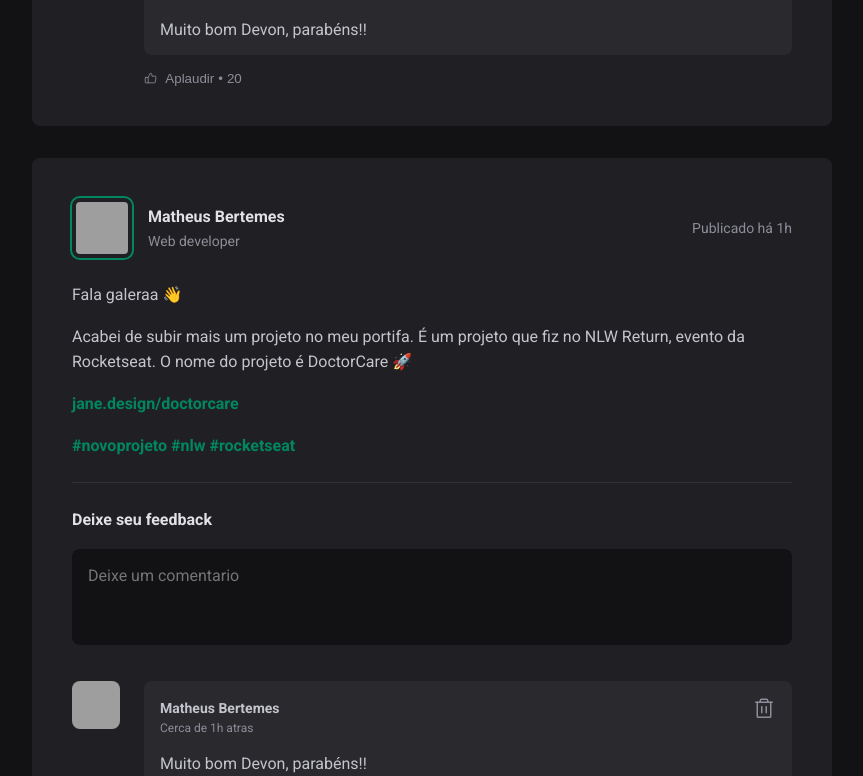
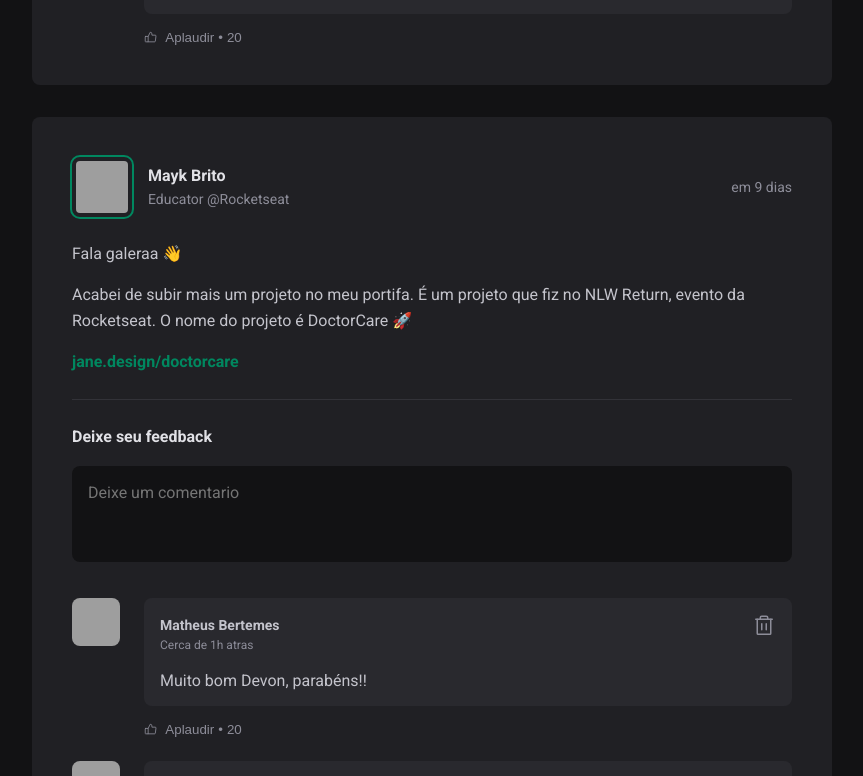
Before and after one commit to mathbertmes/rocketseat-ignite-reactjs-2022, a React (Vite) app in the folder aulas/01-fundamentos-reactjs/: page / in a window 1280 px wide. Shown: the part 1015-1791 px from the top of the page, without its empty margins (352-1215 px from the left). Built offline with nearby package versions, Linux system fonts and the light colour scheme; grey boxes are pictures that could not be loaded.

Commit message:
post properties

```diff
--- a/aulas/01-fundamentos-reactjs/package.json
+++ b/aulas/01-fundamentos-reactjs/package.json
@@ -9,6 +9,7 @@
     "preview": "vite preview"
   },
   "dependencies": {
+    "date-fns": "^2.29.3",
     "react": "^18.2.0",
     "react-dom": "^18.2.0"
   },
--- a/aulas/01-fundamentos-reactjs/src/components/Post.jsx
+++ b/aulas/01-fundamentos-reactjs/src/components/Post.jsx
@@ -1,35 +1,43 @@
+import { format, formatDistanceToNow } from "date-fns"
+import ptBR from "date-fns/locale/pt-BR"
 import { Avatar } from "./Avatar"
 import { Comment } from "./Comment"
 import styles from "./Post.module.css"
 
-export function Post(props){
+export function Post({ author, publishedAt, content }){
+
+  const publishedDateFormatted = format(publishedAt, "d 'de' LLLL 'ás' HH:mm'h'",{
+    locale: ptBR
+  })
+
+  const publishedDateRelativeToNow = formatDistanceToNow(publishedAt, {
+    locale : ptBR,
+    addSuffix : true
+  })
+
   return(
     <article className={styles.post}>
       <header>
         <div className={styles.author}>
-          <Avatar src="https://avatars.githubusercontent.com/u/81433910?s=400&u=5ef6efc69c304a6367a5e55efe7e82b465281bd5&v=4"/>
+          <Avatar src={author.avatarUrl}/>
           <div className={styles.authorInfo}>
-            <strong>Matheus Bertemes</strong>
-            <span>Web developer</span>
+            <strong>{author.name}</strong>
+            <span>{author.role}</span>
           </div>
         </div>
 
-        <time title="18 de agosto às 17:12h" datetime="2023-01-10 17:12:23">Publicado há 1h</time>
+        <time title={publishedDateFormatted} datetime={publishedAt.toISOString()}>
+          {publishedDateRelativeToNow}
+        </time>
       </header>
 
       <div className={styles.content}>
 
-        <p>Fala galeraa 👋</p>
-
-        <p>Acabei de subir mais um projeto no meu portifa. É um projeto que fiz no NLW Return, evento da Rocketseat. O nome do projeto é DoctorCare 🚀</p>
-
-        <p><a href="#">jane.design/doctorcare</a></p>
-
-        <p>
-          <a href="">#novoprojeto</a>{' '}
-          <a href="">#nlw </a>{' '}
-          <a href="">#rocketseat</a>
-        </p>
+        {content.map(content => {
+          return(
+            content.type === "paragraph" ? <p>{content.content}</p> : <p><a href="#">{content.content}</a></p>
+          )
+        })}
 
       </div>
 
```
Also changed, not shown: 1 other file (tests, documents, lock files or other folders).
